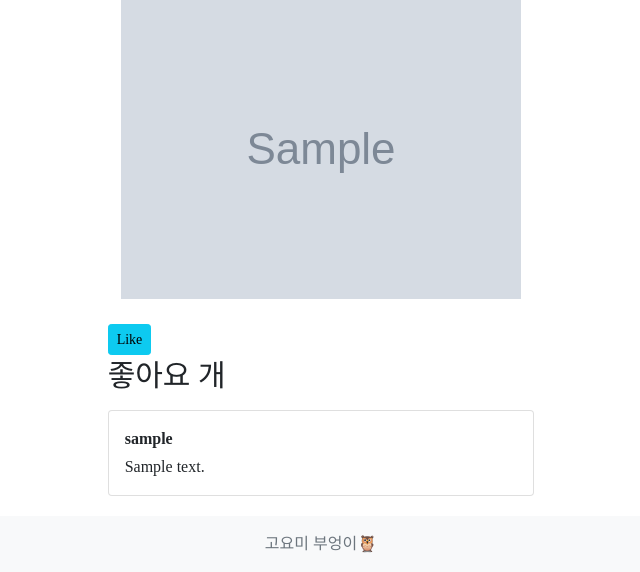
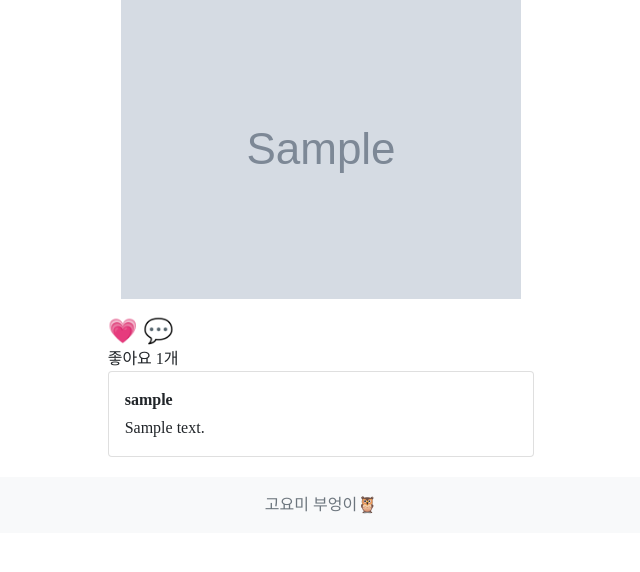
Before and after one commit to seuljaa/lllolll, a Django app: page /photo/photo_detail/1/ in a window 1280 px wide. Shown: the part 385-957 px from the top of the page, without its empty margins (319-959 px from the left). After the commit the page ends 899 px from the top, so only its background shows below. Run offline with Django 4.2, Linux system fonts and the light colour scheme; tables that the repository leaves empty hold one stand-in row (values such as "Sample post"); grey boxes marked "Sample" are stand-in pictures; some libraries are stand-ins or nearby versions; some web fonts are replaced.

Commit message:
좋아요구현

```diff
--- a/config/static/common.css
+++ b/config/static/common.css
@@ -1,11 +1,3 @@
-.t-relative {
-  position: relative;
-}
-
-.t--z-50 {
-  z-index: -50;
-}
-
 .t-my-\[0px\] {
   margin-top: 0px;
   margin-bottom: 0px;
@@ -32,14 +24,6 @@
   margin-top: 1rem;
 }
 
-.t-mt-3 {
-  margin-top: 0.75rem;
-}
-
-.t-mt-2 {
-  margin-top: 0.5rem;
-}
-
 .t-block {
   display: block;
 }
@@ -64,24 +48,12 @@
   width: 10rem;
 }
 
+.t-w-1\/3 {
+  width: 33.333333%;
+}
+
 .t-w-full {
   width: 100%;
-}
-
-.t-w-10 {
-  width: 2.5rem;
-}
-
-.t-w-auto {
-  width: auto;
-}
-
-.t-w-2\/3 {
-  width: 66.666667%;
-}
-
-.t-w-1\/3 {
-  width: 33.333333%;
 }
 
 .t-flex-1 {
@@ -110,10 +82,6 @@
 
 .t-whitespace-nowrap {
   white-space: nowrap;
-}
-
-.t-rounded-none {
-  border-radius: 0px;
 }
 
 .t-border-0 {
@@ -150,19 +118,14 @@
   vertical-align: middle;
 }
 
-.t-text-lg {
-  font-size: 1.125rem;
-  line-height: 1.75rem;
-}
-
-.t-text-4xl {
-  font-size: 2.25rem;
-  line-height: 2.5rem;
-}
-
 .t-text-3xl {
   font-size: 1.875rem;
   line-height: 2.25rem;
+}
+
+.t-text-2xl {
+  font-size: 1.5rem;
+  line-height: 2rem;
 }
 
 .t-font-bold {
@@ -184,12 +147,6 @@
           text-decoration-line: none;
 }
 
-.t-transition-all {
-  transition-property: all;
-  transition-timing-function: cubic-bezier(0.4, 0, 0.2, 1);
-  transition-duration: 150ms;
-}
-
 @font-face {
   font-family: 'GmarketSansMedium';
 
@@ -203,12 +160,6 @@
 html > body {
   font-family: "GmarketSansMedium";
   text-underline-position: under;
-}
-
-.t-group:hover .group-hover\:t-scale-110 {
-  --tw-scale-x: 1.1;
-  --tw-scale-y: 1.1;
-  transform: translate(var(--tw-translate-x), var(--tw-translate-y)) rotate(var(--tw-rotate)) skewX(var(--tw-skew-x)) skewY(var(--tw-skew-y)) scaleX(var(--tw-scale-x)) scaleY(var(--tw-scale-y));
 }
 
 @media (min-width: 640px) {
--- a/config/templates/photo/photo_detail.html
+++ b/config/templates/photo/photo_detail.html
@@ -4,37 +4,20 @@
 <div class="container  t-text-center">
     <img src="{{ photo_detail.imgfile.url }}" style="width: 400px;" alt="">
 </div>
-<div class="card card-body t-w-1/3 container t-mt-4 t-p-0 t-border-0 t-text-3xl">
+<div class="card card-body t-w-1/3 container t-mt-4 t-p-0 t-border-0 t-text-2xl">
     <div>
-        <input type="button" class="btn btn-info btn-sm like" name="{{ photo.id }}" value="Like"
-               style="margin-top: 7px">
-        <p id="count-{{ photo.id }}" style="font:bold 1em; margin-top: 3px">
-            좋아요&nbsp;{{ photo.likes_user.all.count }}개</p>
+        <a href="{% url 'photo:photo_like' photo_detail.id %}">
+            <a href="{% url 'photo:photo_like' photo_detail.id %}" style="text-decoration-line:none;">
+                💗
+            </a>
+            <a href="#" style="text-decoration-line:none;">
+                💬
+            </a>
+        </a>
     </div>
 
-    <script src="https://code.jquery.com/jquery-3.4.1.min.js"></script>
-    <script type="text/javascript">
-    $(".like").click(function () { // .like 버튼을 클릭 감지
-        var pk = $(this).attr('name')
-        $.ajax({ // ajax로 서버와 통신
-            type: "POST", // 데이터를 전송하는 방법
-            url: "{% url 'photo:photo_like' %}", // 통신할 url을 지정
-            data: { 'pk': pk, 'csrfmiddlewaretoken': '{{ csrf_token }}' }, // 서버로 데이터 전송시 옵션, pk를 넘겨야 어떤 video인지 알 수 있음
-            dataType: "json",
-            success: function (response) { // 성공
-                alert(response.message);
-                $("#count-" + pk).html("좋아요&nbsp;" + response.likes_count + "개"); // 좋아요 개수 변경
-            },
-            error: function (request, status, error) { // 실패
-                alert("로그인이 필요합니다.")
-                window.location.replace("/video/login/") // 로그인 페이지로 넘어가기
-            },
-        });
-    })
-
-    </script>
-
 </div>
+<div class="card card-body t-w-1/3 container t-p-0 t-border-0">좋아요 {{photo_detail.like_count}}개</div>
 <div class="card card-body t-w-1/3 container ">
     <div class="t-font-bold">
         {{photo_detail.user}}
--- a/photo/models.py
+++ b/photo/models.py
@@ -1,21 +1,22 @@
+
 from django.db import models
 from accounts.models import User
-from config import settings
+
 
 # Create your models here.
 
-
 class Photo_post(models.Model):
-    user = models.ForeignKey(User, on_delete=models.DO_NOTHING)
+    user = models.ForeignKey(User, on_delete=models.CASCADE)
     create_date = models.DateTimeField('등록날짜', auto_now_add=True)
     update_date = models.DateTimeField('갱신날짜', auto_now=True)
     imgfile = models.ImageField(null=True, upload_to="", blank=True)
     content = models.TextField()
+    like_count = models.PositiveIntegerField(default=0)
     likes_user = models.ManyToManyField(
-        settings.AUTH_USER_MODEL,  # this is preferred than just 'User'
+        User,  # this is preferred than just 'User'
         blank=True,  # blank is allowed
         related_name='likes_user'
-    )  # likes_user field
+    )
 
     def count_likes_user(self):  # total likes_user
         return self.likes_user.count()
--- a/photo/urls.py
+++ b/photo/urls.py
@@ -7,5 +7,5 @@ urlpatterns = [
     path('photo_list/', views.photo_list, name='photo_list'),
     path('photo_post/', views.photo_post, name='photo_post'),
     path('photo_detail/<int:photo_id>/', views.photo_detail, name='photo_detail'),
-    path('photo_detail/like/', views.photo_like, name='photo_like'),
+    path('photo_detail/like/<int:photo_id>/', views.photo_like, name='photo_like'),
 ]
--- a/photo/views.py
+++ b/photo/views.py
@@ -1,8 +1,5 @@
 from django.contrib.auth.decorators import login_required
-from django.http import HttpResponse
 from django.shortcuts import render, redirect, get_object_or_404
-from django.views.decorators.http import require_POST
-import json
 
 from .forms import Photo_PostForm
 from .models import Photo_post
@@ -38,19 +35,23 @@ def photo_post(request):
 
 def photo_detail(request, photo_id):
     photo_detail = Photo_post.objects.get(pk=photo_id)
-    return render(request, 'photo/photo_detail.html', {'photo_detail': photo_detail})
+    like_list = photo_detail.likes_user.filter(id=request.user.id)
+    context = {'photo_detail': photo_detail, 'like_list': like_list}
+    return render(request, 'photo/photo_detail.html', context)
 
 @login_required
-@require_POST
-def photo_like(request):
-    pk = request.POST.get('pk', None)
-    photo = get_object_or_404(Photo_post, pk=pk)
+def photo_like(request, photo_id):
+    post = get_object_or_404(Photo_post, id=photo_id)
     user = request.user
 
-    if photo.likes_user.filter(id=user.id).exists():
-        photo.likes_user.remove(user)
+    if post.likes_user.filter(id=user.id).exists():
+        post.likes_user.remove(user)
+        post.like_count -= 1
+        post.save()
+
+
     else:
-        photo.likes_user.add(user)
-
-    context = {'likes_count':photo.count_likes_user()}
-    return HttpResponse(json.dumps(context), content_type="application/json")
+        post.likes_user.add(user)
+        post.like_count += 1
+        post.save()
+    return redirect('photo:photo_detail', photo_id)
```
Also changed, not shown: config/settings.py (+15 -14 lines), accounts/migrations/0001_initial.py, deal/migrations/0001_initial.py, photo/migrations/0001_initial.py, photo/migrations/0002_photo_post_likes_user.py (deleted).
